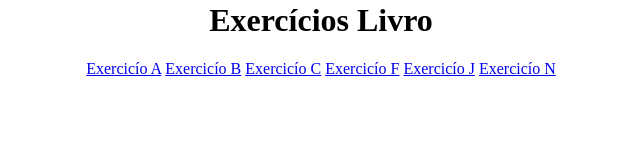
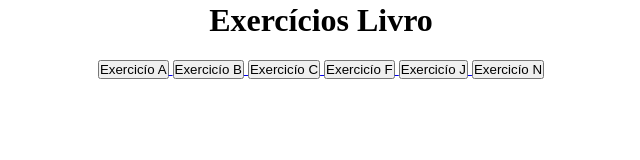
Before and after one commit to rafaeloliveira3/exercicios-livro, a plain HTML site: page index.html in a window 1280 px wide. Shown: the whole page, without its empty margins (319-959 px from the left). Drawn offline with Linux system fonts and the light colour scheme.

Commit message:
Index Principal

```diff
--- a/index.html
+++ b/index.html
@@ -11,13 +11,25 @@
     <header>
         <h1>Exercícios Livro</h1>
     </header>
-    <main>
-        <a href="./pages/exercicioA.html">Exercicío A</a>
-        <a href="./pages/exercicioB.html">Exercicío B</a>
-        <a href="./pages/exercicioC.html">Exercicío C</a>
-        <a href="./pages/exercicioF.html">Exercicío F</a>
-        <a href="./pages/exercicioJ.html">Exercicío J</a>
-        <a href="./pages/exercicioN.html">Exercicío N</a>
+    <main class="select-exercise">
+            <a href="./pages/exercicioA.html">
+                <button class="link-button">Exercicío A</button>
+            </a>
+            <a href="./pages/exercicioB.html">
+                <button class="link-button">Exercicío B</button>
+            </a>
+            <a href="./pages/exercicioC.html">
+                <button class="link-button">Exercicío C</button>
+            </a>
+            <a href="./pages/exercicioF.html">
+                <button class="link-button">Exercicío F</button>
+            </a>
+            <a href="./pages/exercicioJ.html">
+                <button class="link-button">Exercicío J</button>
+            </a>
+            <a href="./pages/exercicioN.html">
+                <button class="link-button">Exercicío N</button>
+            </a>
     </main>
 </body>
 </html>
```
